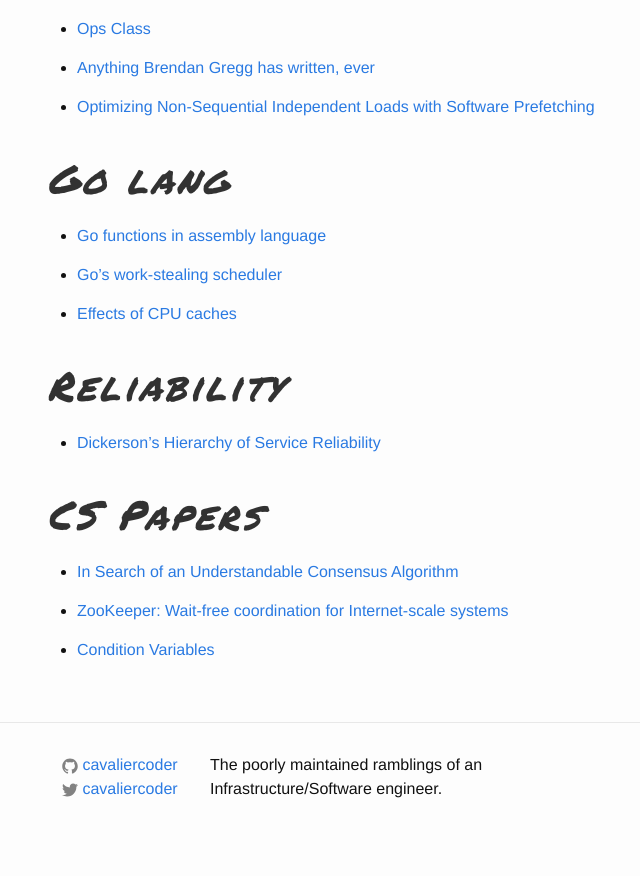
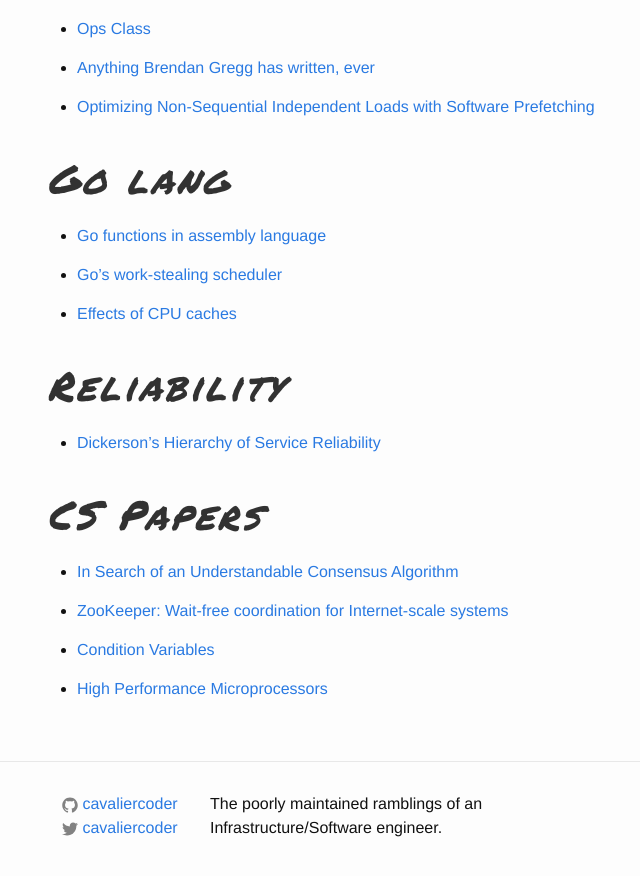
Before and after one commit to cavaliercoder/cavaliercoder.github.io, a Jekyll site: the page built from pages/links.md, in a window 1280 px wide and 900 px high, scrolled down 945 px. Shown: the top 876 px of the window, without its empty margins (223-863 px from the left). Built offline with Jekyll 4.4.1, drawn with Linux system fonts in a browser that asks for light colours; nearby versions of some CDN libraries; comment, search, counter and statistics services are not loaded.

Commit message:
Added link to High Performance Microprocessors

```diff
--- a/pages/links.md
+++ b/pages/links.md
@@ -56,3 +56,5 @@ if you have a little more time on your hands.
 * [ZooKeeper: Wait-free coordination for Internet-scale systems](https://www.usenix.org/legacy/event/atc10/tech/full_papers/Hunt.pdf)
 
 * [Condition Variables](http://pages.cs.wisc.edu/~remzi/OSTEP/threads-cv.pdf)
+
+* [High Performance Microprocessors](http://euler.mat.uson.mx/~havillam/ca/CS323/index.html)
```
